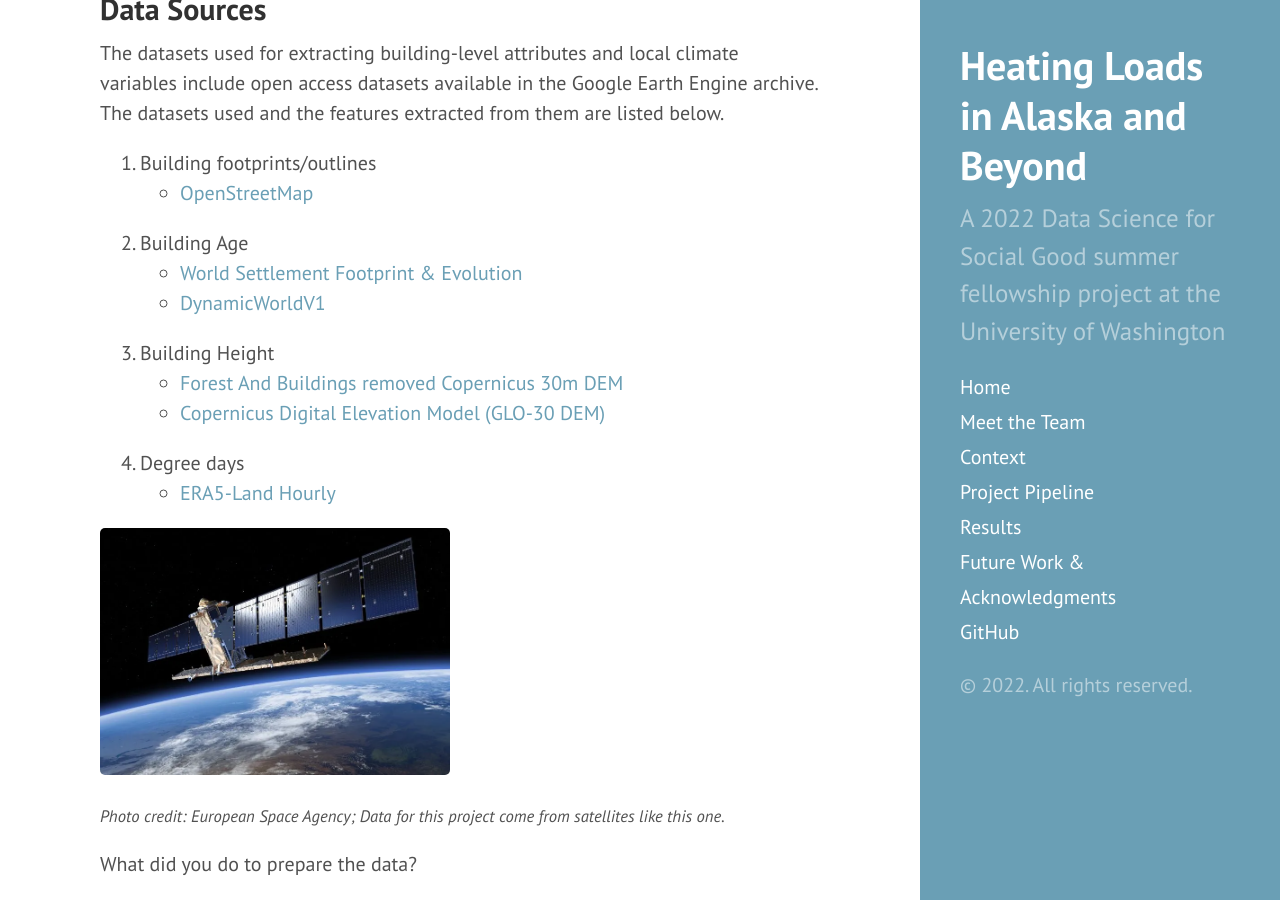
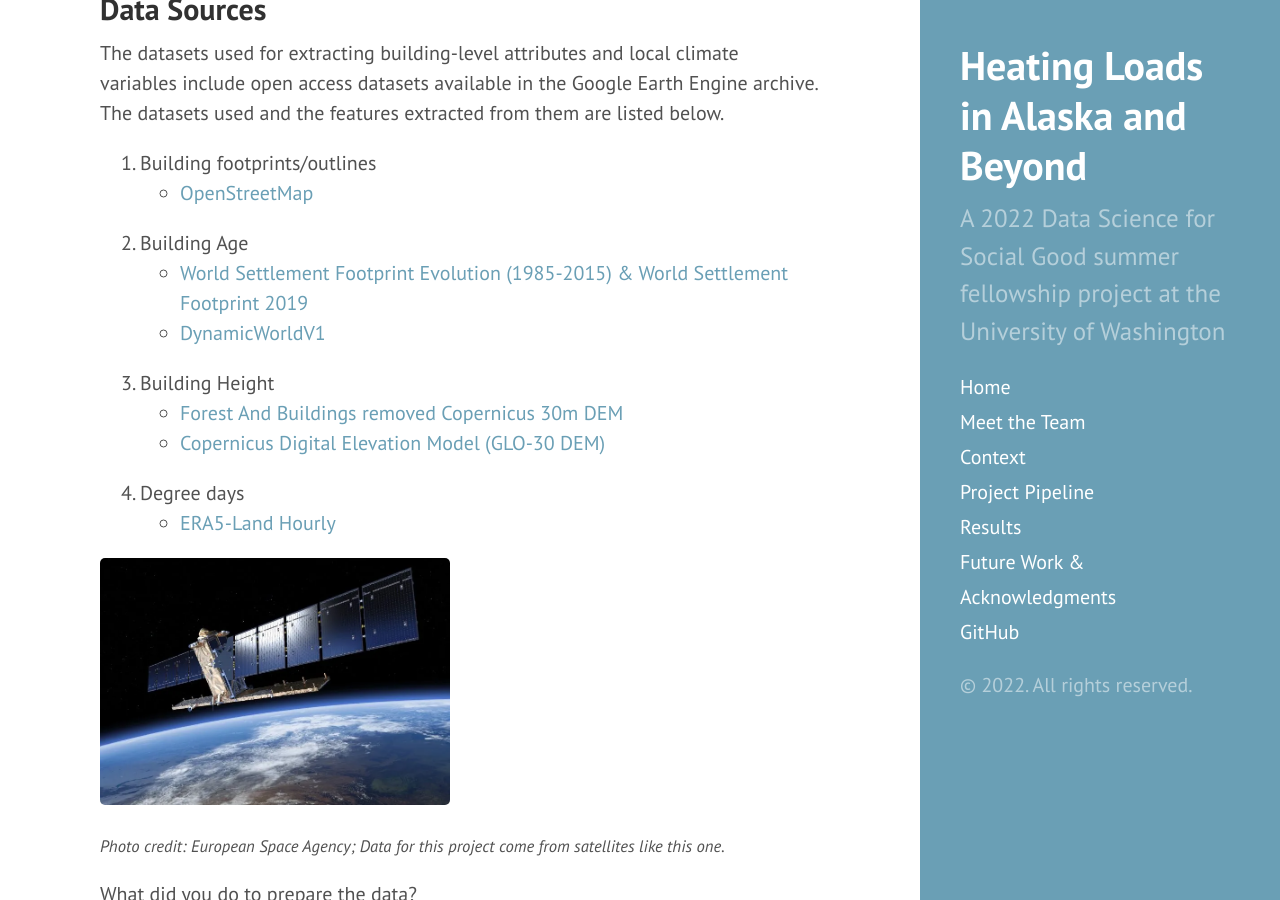
Before and after one commit to uwescience/DSSG2022_heating_loads, a Jekyll site: the page built from methods.md, in a window 1280 px wide and 900 px high, scrolled down 357 px. Built offline with Jekyll 4.4.1, drawn with Linux system fonts in a browser that asks for light colours.

Commit message:
Update methods.md

```diff
--- a/methods.md
+++ b/methods.md
@@ -9,7 +9,7 @@ The datasets used for extracting building-level attributes and local climate var
 1. Building footprints/outlines
 	+ [OpenStreetMap](https://www.openstreetmap.org)
 3. Building Age
-	+ [World Settlement Footprint & Evolution](https://samapriya.github.io/awesome-gee-community-datasets/projects/wsf/)
+	+ [World Settlement Footprint Evolution (1985-2015) & World Settlement Footprint 2019](https://samapriya.github.io/awesome-gee-community-datasets/projects/wsf/)
 	+ [DynamicWorldV1](https://developers.google.com/earth-engine/datasets/catalog/GOOGLE_DYNAMICWORLD_V1)
 4. Building Height
 	+ [Forest And Buildings removed Copernicus 30m DEM](https://samapriya.github.io/awesome-gee-community-datasets/projects/fabdem/)
```
